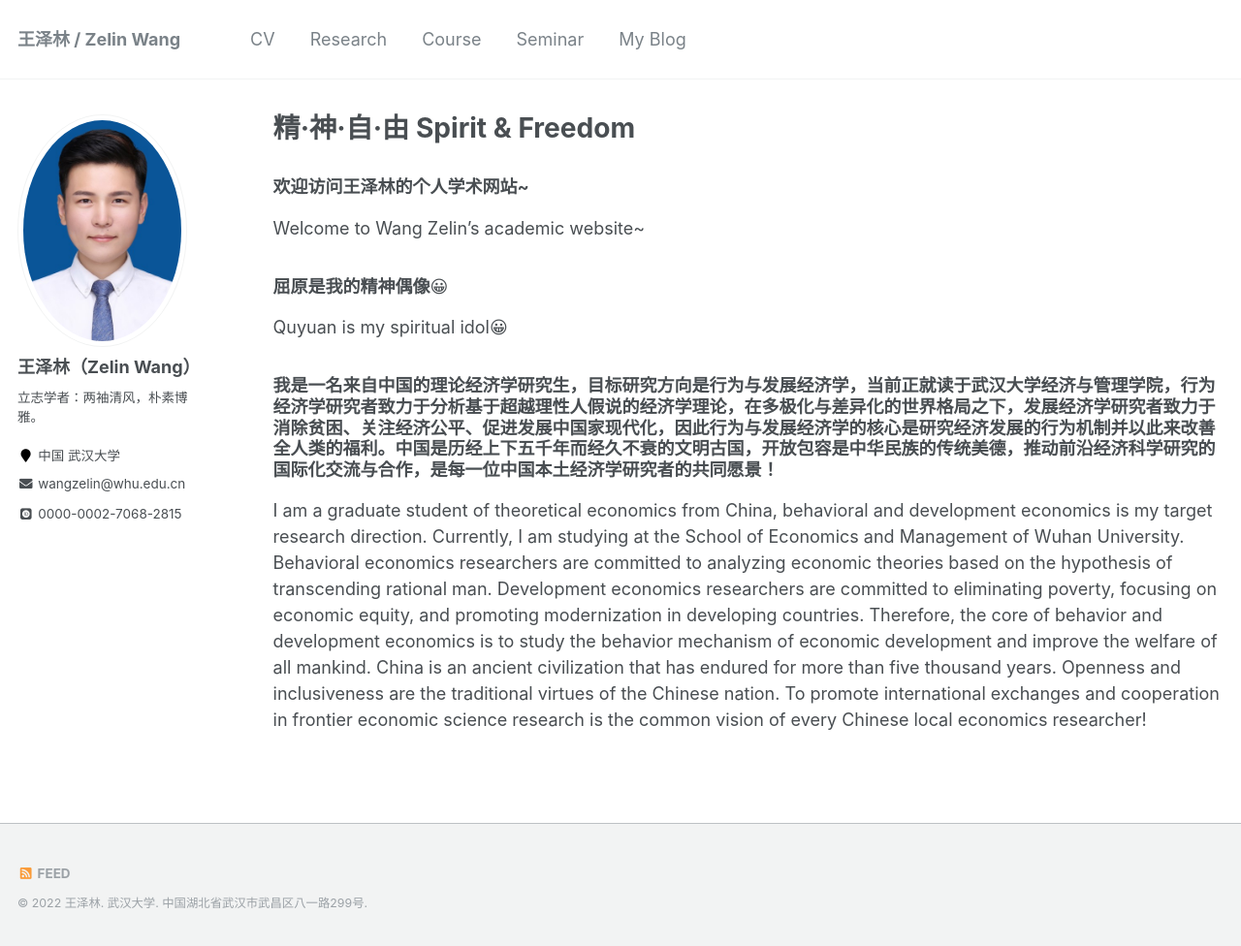
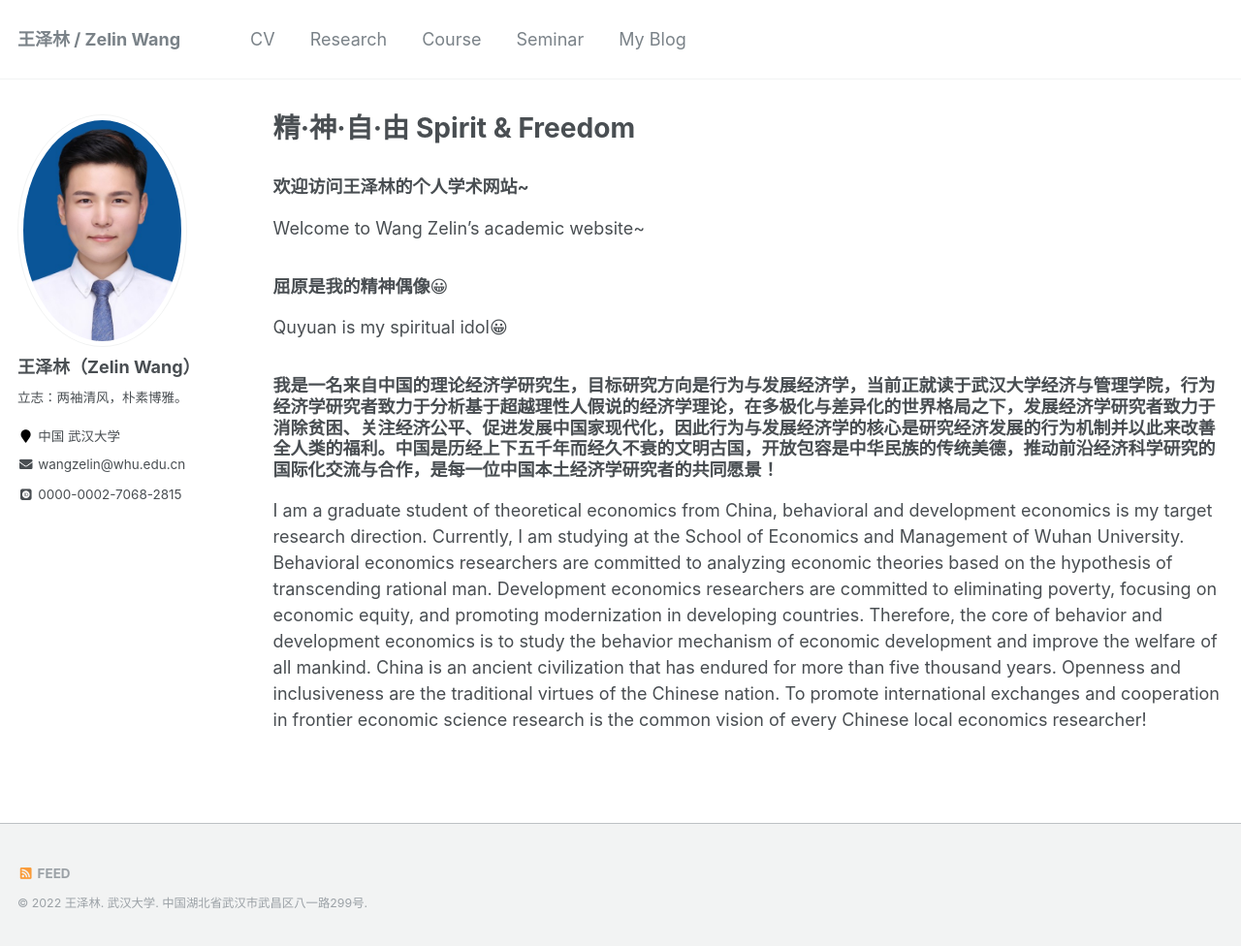
Before and after one commit to ColinWangZelin/colinwangzelin.github.io, a Jekyll site: the page built from index.md, in a window 1280 px wide and 978 px high. Shown: the whole window at 97% size. Built offline with Jekyll 4.4.1, drawn with Linux system fonts in a browser that asks for light colours; some web fonts are replaced.

Commit message:
Update _config.yml

```diff
--- a/_config.yml
+++ b/_config.yml
@@ -83,7 +83,7 @@ analytics:
 author:
   name             : "王泽林（Zelin Wang）"
   avatar           : "wangzelin.png"
-  bio              : "立志学者：两袖清风，朴素博雅。"
+  bio              : "立志：两袖清风，朴素博雅。"
   location         : "中国 武汉大学"
   employer         :
   pubmed           :
```
